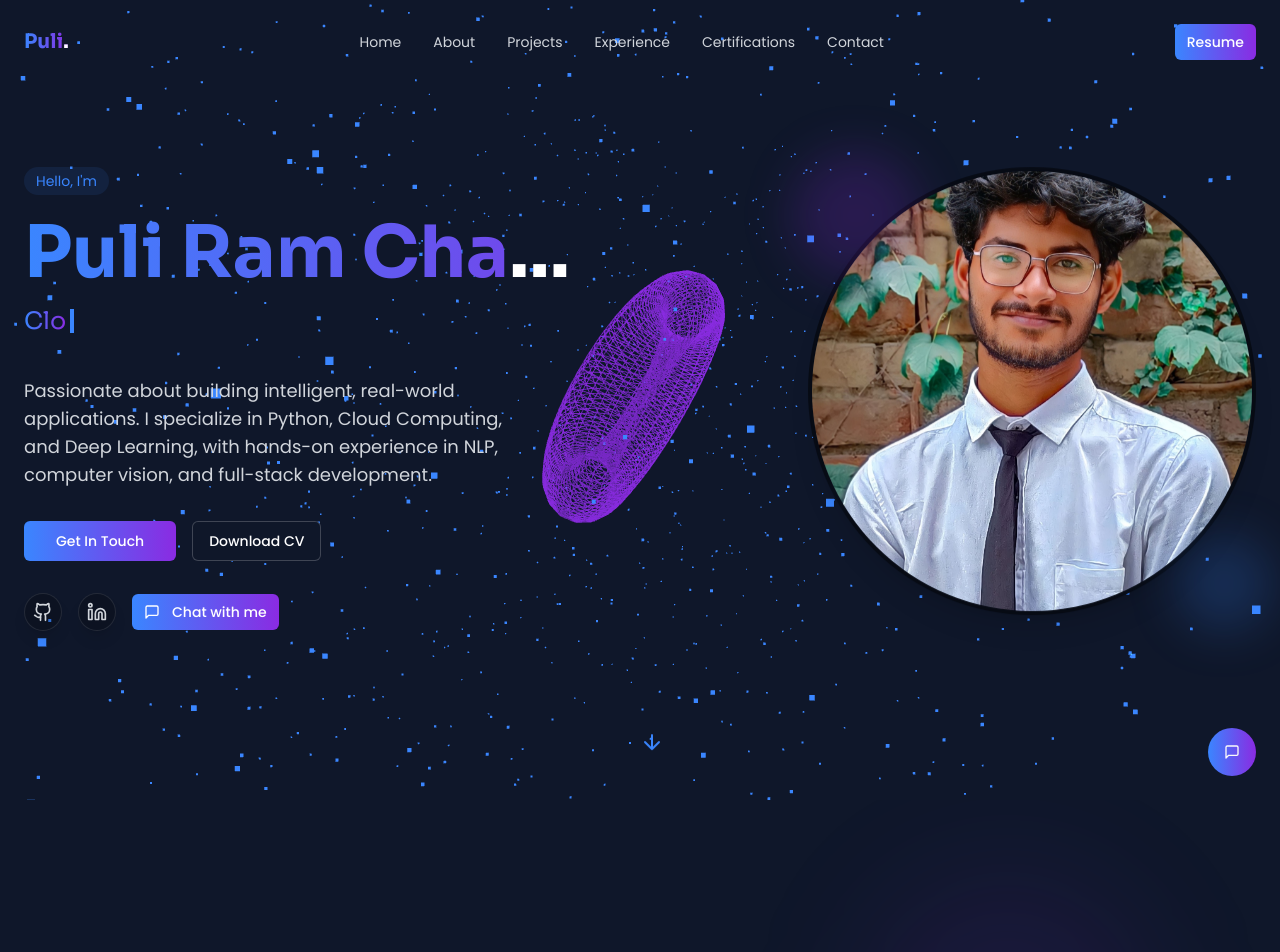
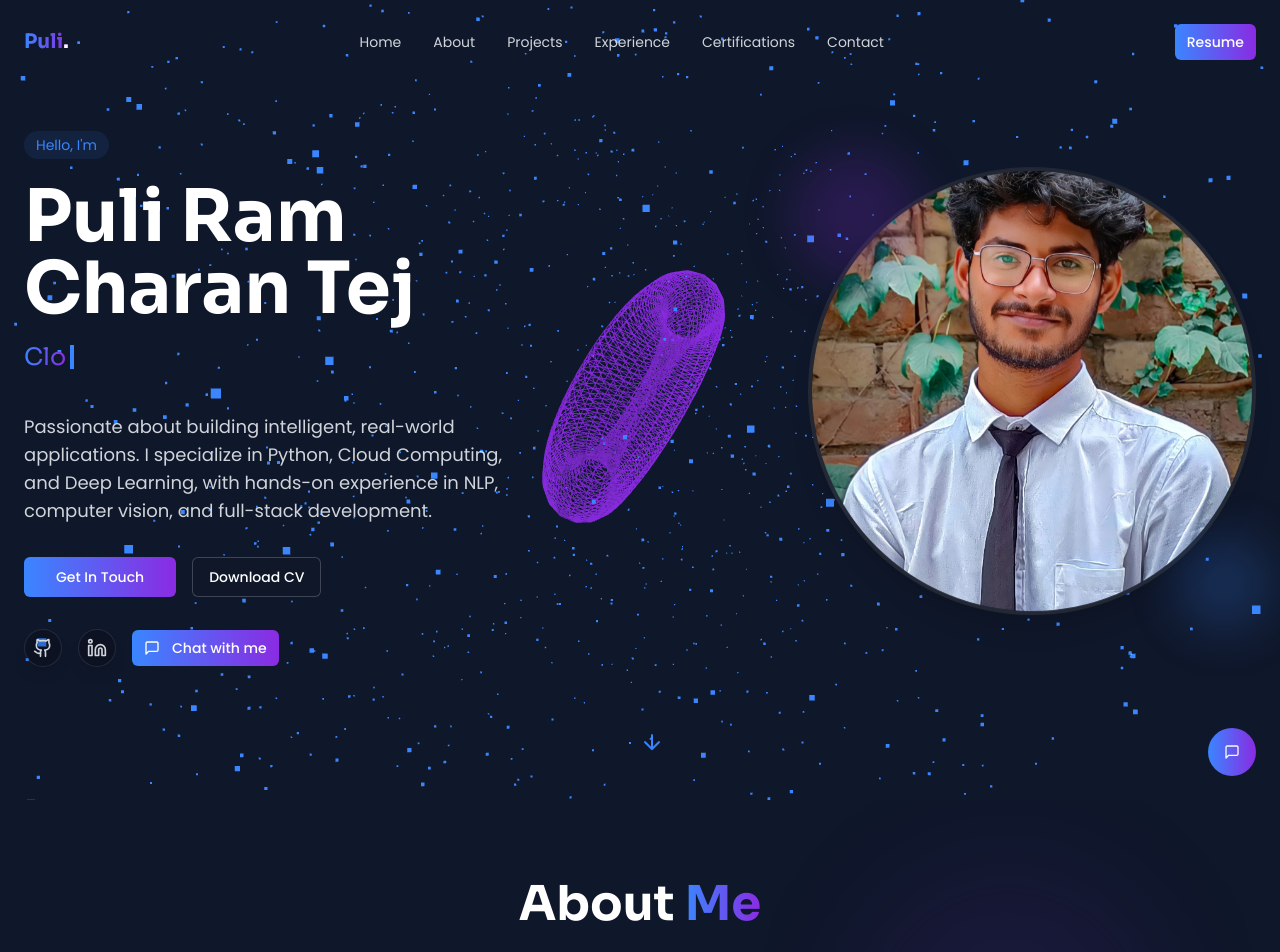
Before and after one commit to prcpixels/nebula-resume-forge, a React (Vite) app: page / in a window 1280 px wide. Shown: the top 952 px of the page. Built offline with nearby package versions, Linux system fonts and the light colour scheme.

Commit message:
Fix: Improve heading and name display
- Fixed the issue where the name was not displaying correctly.
- Adjusted heading colors to improve visibility against the background.

```diff
--- a/src/components/About.tsx
+++ b/src/components/About.tsx
@@ -39,11 +39,13 @@ const About: React.FC = () => {
       <div className="absolute bottom-20 left-[5%] w-96 h-96 bg-neon-blue/10 rounded-full blur-3xl"></div>
 
       <div className="container mx-auto relative z-10">
-        <AnimatedTitle text="About Me" />
+        <h2 className="text-4xl md:text-5xl font-bold mb-16 text-center text-white">
+          About <span className="text-transparent bg-clip-text bg-gradient-to-r from-neon-blue to-neon-purple">Me</span>
+        </h2>
 
         <div className="grid grid-cols-1 lg:grid-cols-2 gap-12 items-center">
           <div className="scroll-animation opacity-0">
-            <h3 className="text-2xl font-sora mb-6">
+            <h3 className="text-2xl font-sora mb-6 text-white">
               Creating <span className="text-transparent bg-clip-text bg-gradient-to-r from-neon-blue to-neon-purple">innovative solutions</span> through code
             </h3>
 
@@ -71,7 +73,7 @@ const About: React.FC = () => {
                   </svg>
                 </div>
                 <div>
-                  <h4 className="font-medium">Problem Solver</h4>
+                  <h4 className="font-medium text-white">Problem Solver</h4>
                   <p className="text-sm text-gray-400">Creative thinker</p>
                 </div>
               </div>
@@ -83,7 +85,7 @@ const About: React.FC = () => {
                   </svg>
                 </div>
                 <div>
-                  <h4 className="font-medium">Team Player</h4>
+                  <h4 className="font-medium text-white">Team Player</h4>
                   <p className="text-sm text-gray-400">Collaborative approach</p>
                 </div>
               </div>
@@ -95,7 +97,7 @@ const About: React.FC = () => {
                   </svg>
                 </div>
                 <div>
-                  <h4 className="font-medium">Fast Learner</h4>
+                  <h4 className="font-medium text-white">Fast Learner</h4>
                   <p className="text-sm text-gray-400">Adaptable & curious</p>
                 </div>
               </div>
@@ -103,7 +105,7 @@ const About: React.FC = () => {
           </div>
 
           <div className="scroll-animation opacity-0" style={{ animationDelay: "0.3s" }}>
-            <h3 className="text-2xl font-sora mb-6">
+            <h3 className="text-2xl font-sora mb-6 text-white">
               My <span className="text-transparent bg-clip-text bg-gradient-to-r from-neon-blue to-neon-purple">Technical Skills</span>
             </h3>
 
--- a/src/components/Footer.tsx
+++ b/src/components/Footer.tsx
@@ -17,10 +17,9 @@ const Footer: React.FC = () => {
         <div className="flex flex-col md:flex-row justify-between items-center">
           <div className="mb-6 md:mb-0 text-center md:text-left">
             <div className="text-2xl font-sora font-bold mb-2 flex items-center gap-1">
-              <span className="text-transparent bg-clip-text bg-gradient-to-r from-neon-blue to-neon-purple">
+              <span className="text-neon-blue">
                 {PERSONAL_INFO.name}
               </span>
-              <span className="text-white">.</span>
             </div>
             <p className="text-gray-400 text-sm">
               Aspiring Machine Learning Engineer | Cloud & Python Developer | AI Enthusiast | Full Stack Web Innovator
@@ -48,7 +47,7 @@ const Footer: React.FC = () => {
       {/* Chatbot Dialog */}
       <ChatbotDialog open={chatbotOpen} onOpenChange={setChatbotOpen} />
 
-      {/* Add global styles */}
+      {/* Global styles */}
       <style>
         {`
           .typing-indicator {
--- a/src/components/Hero.tsx
+++ b/src/components/Hero.tsx
@@ -24,9 +24,9 @@ const Hero: React.FC = () => {
               </span>
             </div>
 
-            <h1 className="text-4xl md:text-6xl lg:text-7xl font-bold mb-4 animate-fade-in-up whitespace-nowrap overflow-hidden text-ellipsis" style={{ animationDelay: "0.2s" }}>
-              <span className="text-transparent bg-clip-text bg-gradient-to-r from-neon-blue to-neon-purple">
-                {PERSONAL_INFO.name}
+            <h1 className="text-4xl md:text-6xl lg:text-7xl font-bold mb-4 animate-fade-in-up w-full" style={{ animationDelay: "0.2s" }}>
+              <span className="text-white">
+                Puli Ram Charan Tej
               </span>
             </h1>
 
@@ -73,7 +73,7 @@ const Hero: React.FC = () => {
 
           <div className="lg:flex-1 w-full max-w-md animate-float lg:ml-8">
             <div className="relative">
-              <div className="glass-card w-full aspect-square rounded-full overflow-hidden border-4 border-black/30 shadow-xl">
+              <div className="glass-card w-full aspect-square rounded-full overflow-hidden border-4 border-white/10 shadow-xl">
                 {PERSONAL_INFO.profileImage ? (
                   <img
                     src={PERSONAL_INFO.profileImage}
```
